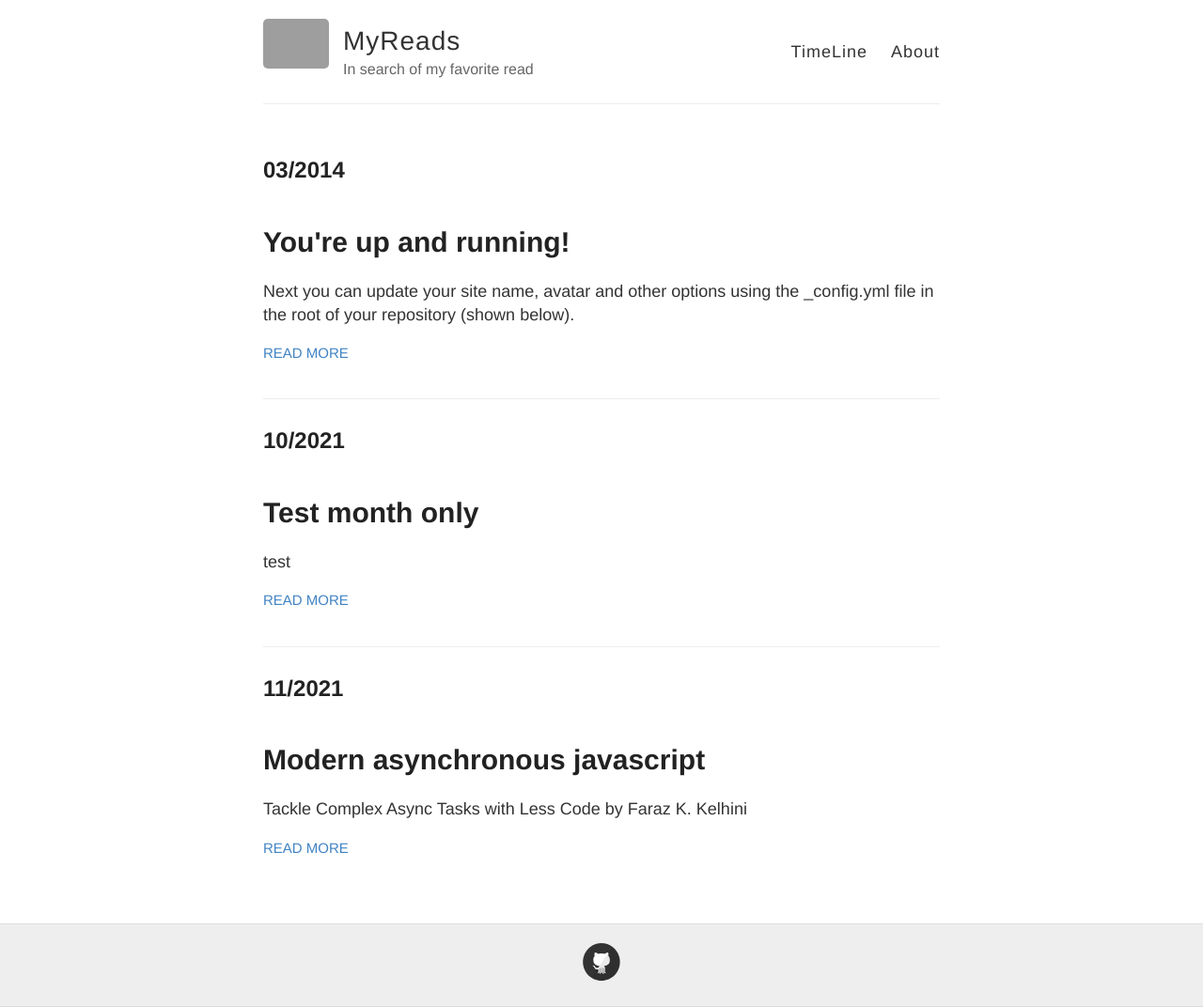
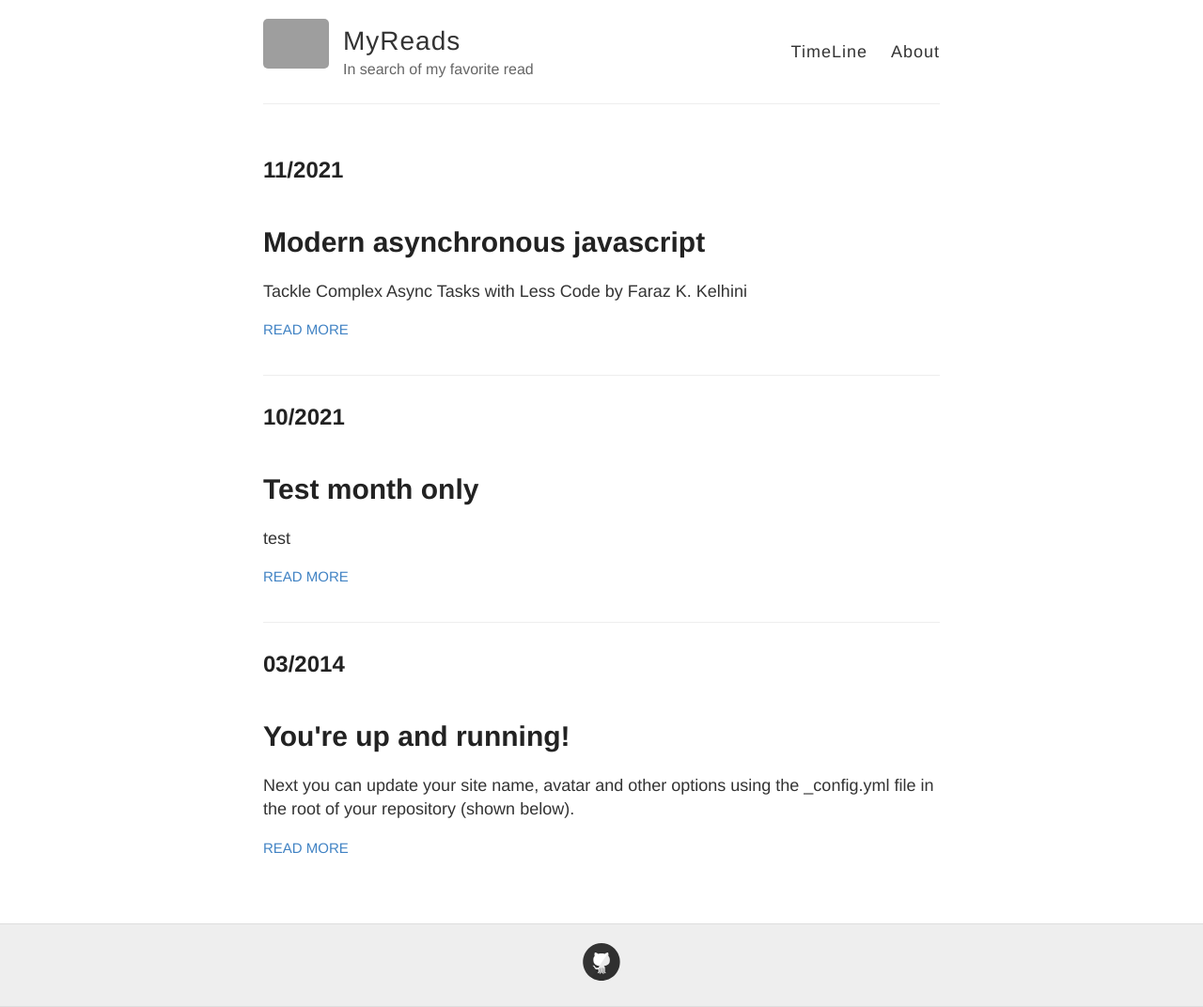
Before and after one commit to pauljeanquart/MyReads, a Jekyll site: the page built from index.html, in a window 1280 px wide. Shown: the whole page at 94% size. Built offline with Jekyll 4.4.1, drawn with Linux system fonts in a browser that asks for light colours; grey boxes are pictures that could not be loaded.

Commit message:
Update index.html

```diff
--- a/index.html
+++ b/index.html
@@ -3,7 +3,7 @@ layout: default
 ---
 
 <div class="posts">
-  {% assign posts = site.posts | sort: 'date' %}
+  {% assign posts = site.posts | sort: 'date'  | reverse %}
   {% for post in posts %}
     <article class="post">
       <h2 class="item-date">{{ post.date | date: '%m/%Y' }}{% if post.enddate %} - {{ post.enddate | date: '%m/%Y' }}{% endif %}</h2>
```
